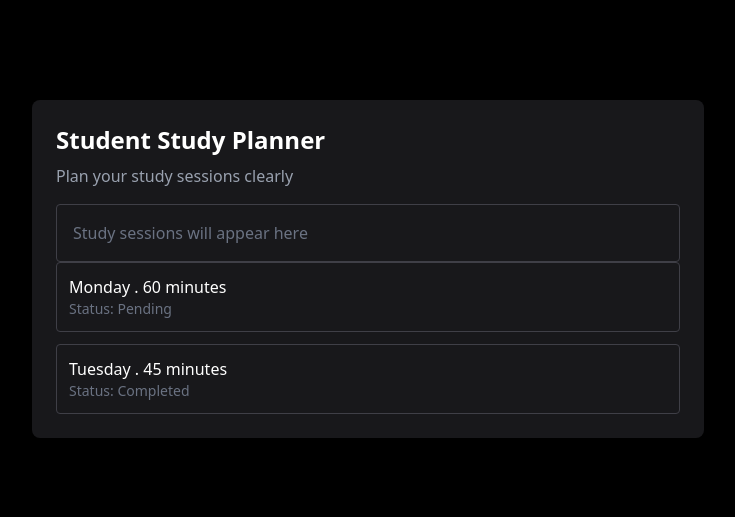
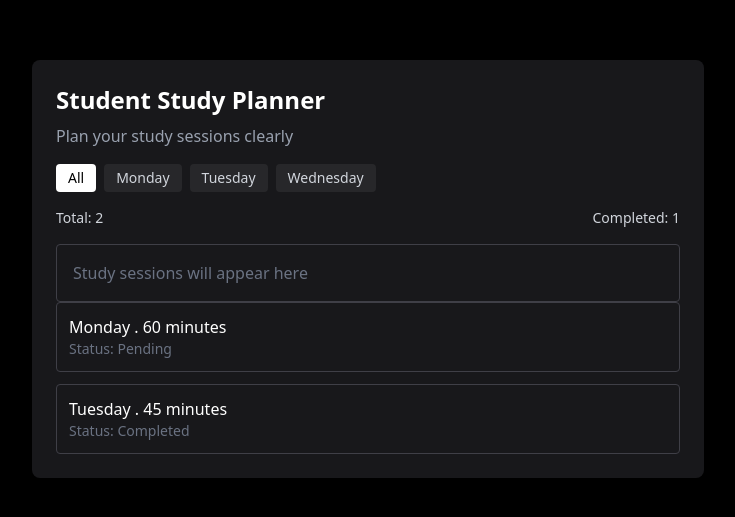
Before and after one commit to AmmarJamil23/MERN-projects, a React (Vite) app in the folder study-planner/: page / in a window 1280 px wide. Shown: the part 131-648 px from the top of the page, without its empty margins (272-1007 px from the left). Built offline with nearby package versions, Linux system fonts and the light colour scheme.

Commit message:
filter renders

```diff
--- a/study-planner/src/App.jsx
+++ b/study-planner/src/App.jsx
@@ -19,6 +19,8 @@ const App = () => {
     },
   ]);
 
+  const [selectedDay, setSelectedDay] = useState("All");
+
   const toggleCompleted = (id) => {
     setSessions((prevSessions) =>
       prevSessions.map((session) =>
@@ -26,6 +28,18 @@ const App = () => {
       ? { ...session, completed: !session.completed }
       : session));
   };
+
+  const totalSessions = sessions.length;
+  const completedSessions = sessions.filter(
+    (session) => session.completed
+  ).length;
+
+  const visibleSessions =
+  selectedDay === "All"
+  ? sessions
+  : sessions.filter(
+    (session) => session.day === selectedDay
+  );
 
 
 
@@ -42,6 +56,29 @@ const App = () => {
           Plan your study sessions clearly
         </p>
 
+        <div className='mb-4 flex gap-2'>
+          {["All", "Monday", "Tuesday", "Wednesday"].map((day) => (
+            <button
+            key={day}
+            onClick={() => setSelectedDay(day)}
+            className={`px-3 py-1 rounded text-sm ${
+              selectedDay === day
+              ? "bg-white text-black"
+              : "bg-zinc-800 text-gray-300"
+            }`}
+            >
+              {day}
+
+            </button>
+          ))}
+
+        </div>
+
+        <div className='flex justify-between mb-4 text-sm text-gray-300'>
+          <p>Total: {totalSessions}</p>
+          <p>Completed: {completedSessions}</p>
+        </div>
+
 
         <div className='border border-zinc-700 rounded p-4'>
           <p className='text-gray-500'>
@@ -50,7 +87,7 @@ const App = () => {
         </div>
 
         <div className='space-y-3'>
-          {sessions.map((session) => (
+          {visibleSessions.map((session) => (
             <div
             key={session.id}
             className='border border-zinc-700 rounded p-3 cursor-pointer'
```
